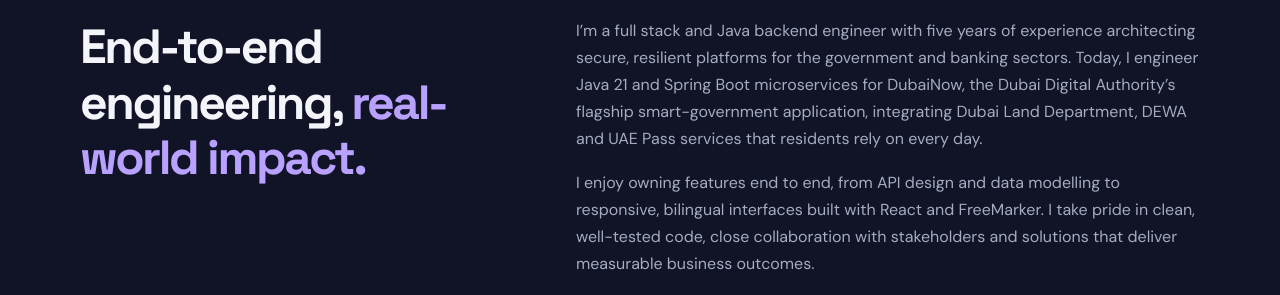
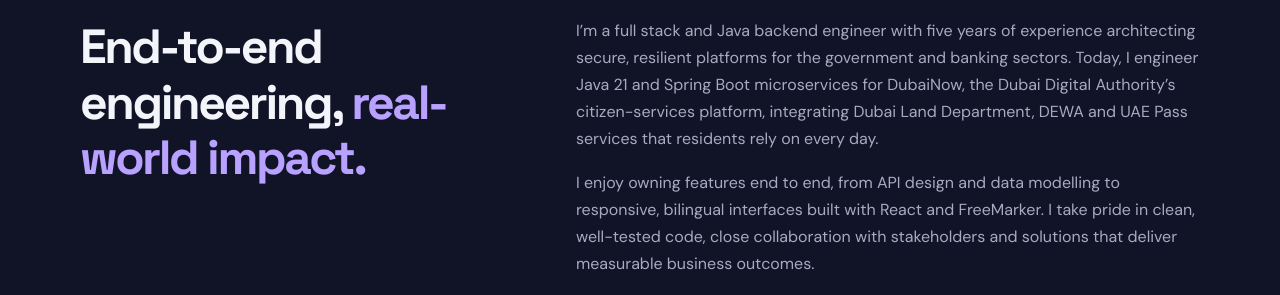
Before and after one commit to yuvaranianbu27/yuvaranianbu27, a Jekyll site: the page built from index.md, in a window 1280 px wide and 900 px high, scrolled down 572 px. Shown: the part 240-535 px from the top of the window. Built offline with Jekyll 4.4.1, drawn with Linux system fonts in a browser that asks for light colours; some of the changed text lies outside the part shown.

Commit message:
Replace 'flagship' with varied, factual wording (#3)

```diff
--- a/index.md
+++ b/index.md
@@ -55,7 +55,7 @@ description: Full stack and Java backend engineer with five years of experience
     <h2>End-to-end engineering, <span>real-world impact.</span></h2>
   </div>
   <div class="about-copy">
-    <p>I’m a full stack and Java backend engineer with five years of experience architecting secure, resilient platforms for the government and banking sectors. Today, I engineer Java 21 and Spring Boot microservices for DubaiNow, the Dubai Digital Authority’s flagship smart-government application, integrating Dubai Land Department, DEWA and UAE Pass services that residents rely on every day.</p>
+    <p>I’m a full stack and Java backend engineer with five years of experience architecting secure, resilient platforms for the government and banking sectors. Today, I engineer Java 21 and Spring Boot microservices for DubaiNow, the Dubai Digital Authority’s citizen-services platform, integrating Dubai Land Department, DEWA and UAE Pass services that residents rely on every day.</p>
     <p>I enjoy owning features end to end, from API design and data modelling to responsive, bilingual interfaces built with React and FreeMarker. I take pride in clean, well-tested code, close collaboration with stakeholders and solutions that deliver measurable business outcomes.</p>
   </div>
 </section>
@@ -137,7 +137,7 @@ description: Full stack and Java backend engineer with five years of experience
         <p class="experience-date">Dec 2025 – Present</p>
       </div>
       <ul>
-        <li>Engineer backend services for DubaiNow, the Dubai Digital Authority’s flagship smart-government application, on Java 21, Spring Boot and a microservices architecture.</li>
+        <li>Engineer backend services for DubaiNow, Dubai’s unified smart-government app, on Java 21, Spring Boot and a microservices architecture.</li>
         <li>Orchestrate integrations with Dubai Land Department (DLD) and DEWA through the iPaaS gateway, incorporating UAE Pass digital signatures and secure online fee collection.</li>
         <li>Lifted API responsiveness by 15% through a Redis caching and session-management strategy.</li>
         <li>Craft bilingual (English/Arabic) server-rendered user journeys with Apache FreeMarker.</li>
```
Also changed, not shown: README.md.
